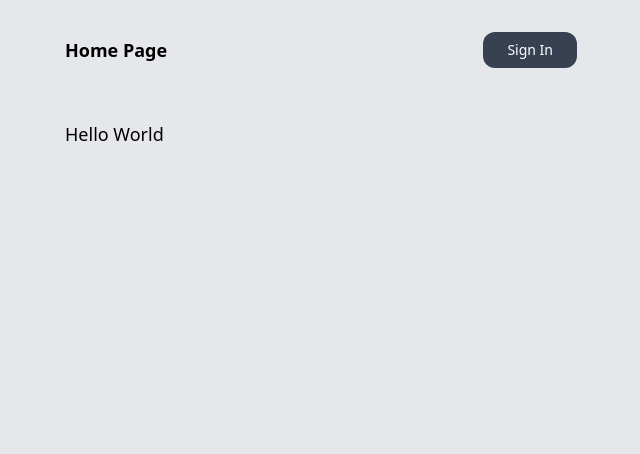
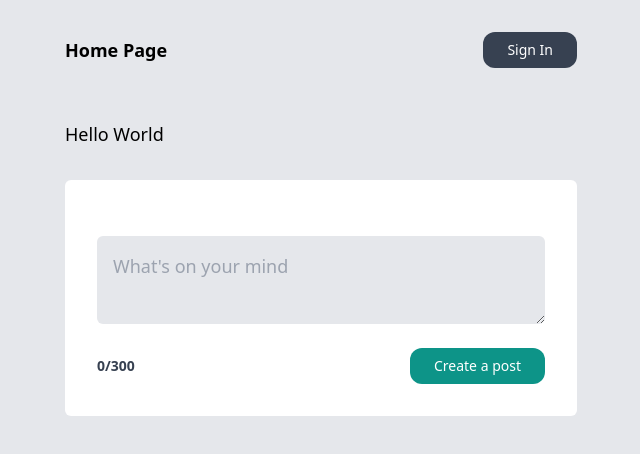
Before and after one commit to asherman-ca/postit-next, a Next.js app: page / in a window 1280 px wide. Shown: the top 454 px of the page, without its empty margins (319-959 px from the left). Built offline with nearby package versions, Linux system fonts and the light colour scheme; no server answers.

Commit message:
create post component

```diff
--- /dev/null
+++ b/app/components/AddPost.tsx
@@ -0,0 +1,37 @@
+'use client'
+
+import { useState } from 'react'
+
+export default function CreatePost() {
+	const [title, setTitle] = useState('')
+	const [isDisabled, setIsDisabled] = useState(false)
+
+	return (
+		<form className='bg-white my-8 p-8 rounded-md'>
+			<div className='flex flex-col my-4'>
+				<textarea
+					name='title'
+					value={title}
+					onChange={(e) => setTitle(e.target.value)}
+					placeholder={`What's on your mind`}
+					className='p-4 text-lg rounded-md my-2 bg-gray-200'
+				/>
+			</div>
+
+			<div className='flex items-center justify-between gap-2'>
+				<p
+					className={`font-bold text-sm ${
+						title.length > 300 ? 'text-red-700' : 'text-gray-700'
+					}`}
+				>{`${title.length}/300`}</p>
+				<button
+					disabled={isDisabled}
+					className='text-sm bg-teal-600 text-white py-2 px-6 rounded-xl disabled:opacity-50'
+					type='submit'
+				>
+					Create a post
+				</button>
+			</div>
+		</form>
+	)
+}
--- a/app/page.tsx
+++ b/app/page.tsx
@@ -1,7 +1,12 @@
+'use client'
+
+import AddPost from './components/AddPost'
+
 export default function Home() {
 	return (
 		<main>
 			<h1 className='text-lg my-5'>Hello World</h1>
+			<AddPost />
 		</main>
 	)
 }
```
